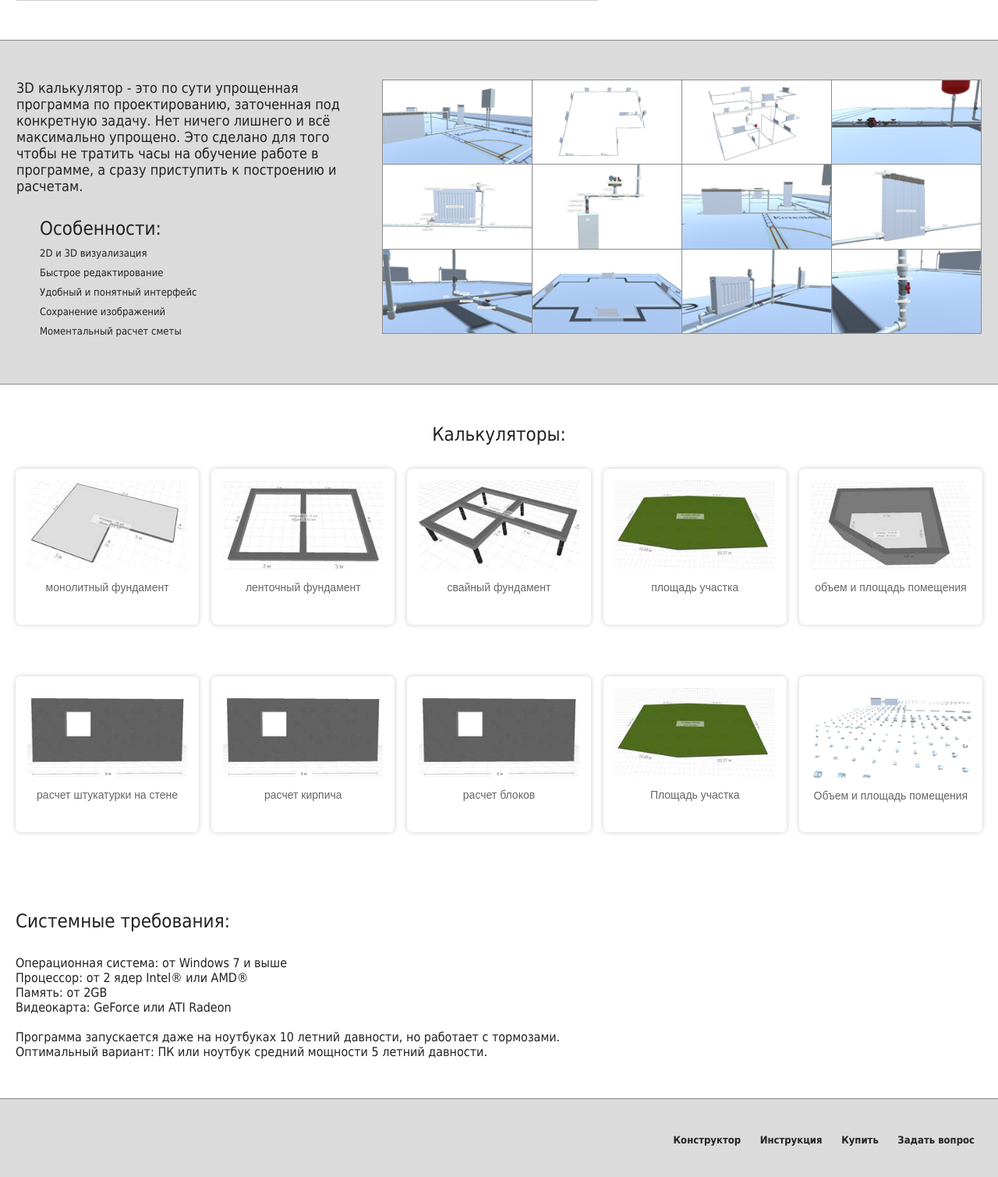
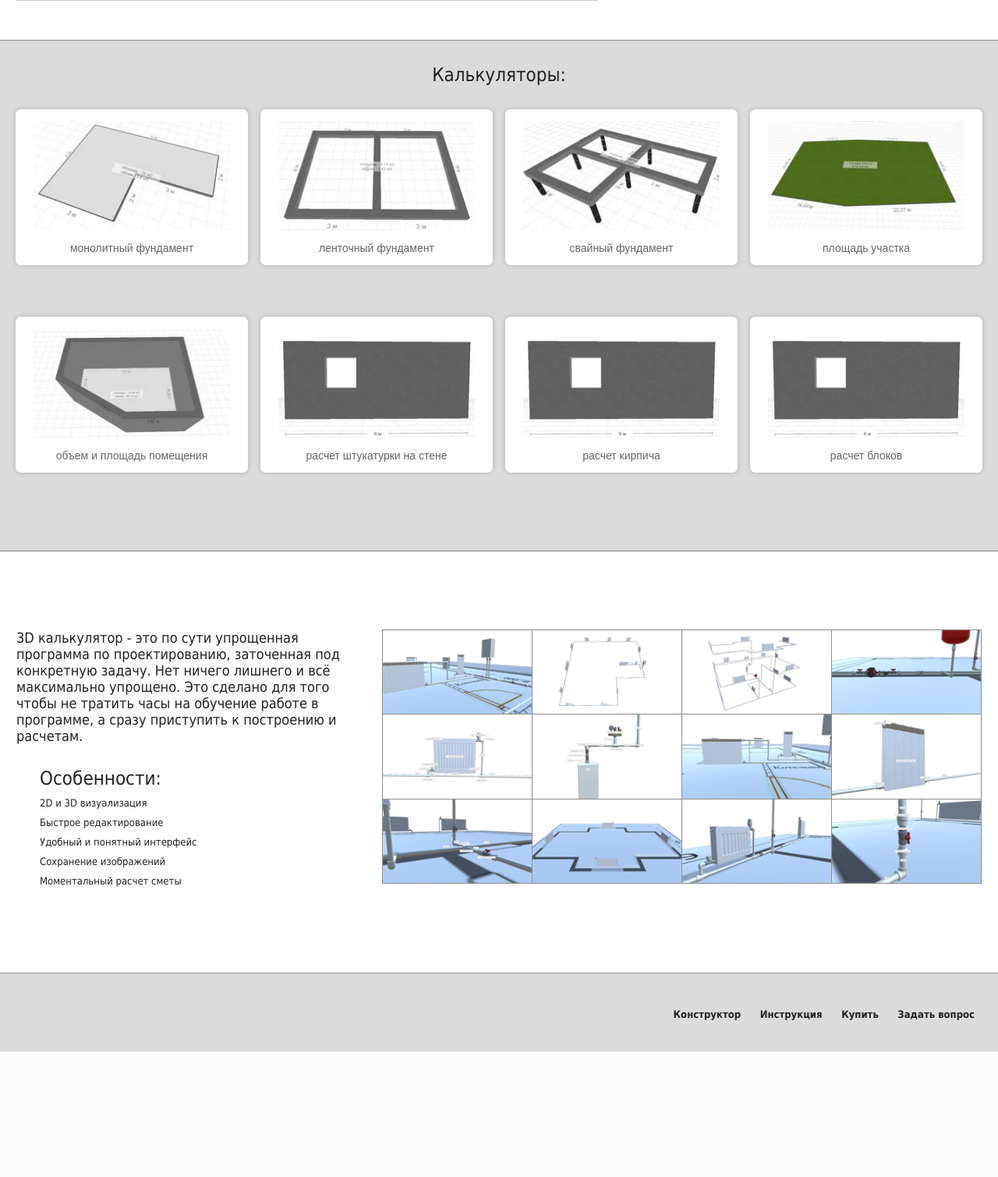
Before and after one commit to vitalikv/3d-stroyka, a PHP site: page / in a window 1280 px wide. Shown: the part 708-2217 px from the top of the page at 78% size. After the commit the page ends 2056 px from the top, so only its background shows below. Run offline with PHP 8.4, Linux system fonts and the light colour scheme.

Commit message:
26 index.php css

```diff
--- a/css/style.css
+++ b/css/style.css
@@ -56,8 +56,8 @@ body:before { content: ""; position: fixed; top: -10px; left: 0;  width: 100%; h
 	display: -ms-grid;
 	display: grid;
 	grid-gap: 1rem;
-	-ms-grid-columns: (1fr)[5];
-	grid-template-columns: repeat(5,1fr);
+	-ms-grid-columns: (1fr)[4];
+	grid-template-columns: repeat(4,1fr);
 	grid-auto-rows: 250px;
 	border-radius: 8px;
 	margin: auto;
--- a/index.php
+++ b/index.php
@@ -115,56 +115,10 @@ $(document).on('click', '[fon]', function () { $('[fon]').css({"display":"none"}
 			</div>
 		</div>
 
-
 		<div class="offset_top_50"></div>
 		<div class="block_line_2">
 			<div class="block_line_1">
-				<div class="offset_top_50"></div>
-				<div class="block_float_2">
-					<div class="ind_text_2">
-					3D калькулятор - это по сути упрощенная программа по проектированию, заточенная под конкретную задачу. Нет ничего лишнего и всё максимально упрощено. Это сделано для того чтобы не тратить часы на обучение работе в программе, а сразу приступить к построению и расчетам.
-					</div>
 				<div class="offset_top_30"></div>
-					<div class="ind_text_1"><div class="padding_left_30">Особенности:</div></div>
-
-					<div class="ind_list_1">
-						<div class="ind_item_1">2D и 3D визуализация</div>
-						<div class="ind_item_1">Быстрое редактирование</div>
-						<div class="ind_item_1">Удобный и понятный интерфейс</div>
-						<div class="ind_item_1">Сохранение изображений</div>
-						<div class="ind_item_1">Моментальный расчет сметы</div>
-					</div>
-				</div>
-
-				<div class="block_right_2">
-					<div class="block_img_1" bl2_img="">
-						<img src="/img/ind/1-m.png" class="img_ind_1" click_img="">
-						<img src="/img/ind/2-m.png" class="img_ind_1" click_img="">
-						<img src="/img/ind/3-m.png" class="img_ind_1" click_img="">
-						<img src="/img/ind/4-m.png" class="img_ind_1" click_img="">
-						<img src="/img/ind/5-m.png" class="img_ind_1" click_img="">
-						<img src="/img/ind/6-m.png" class="img_ind_1" click_img="">
-
-						<img src="/img/ind/7-m.png" class="img_ind_1" click_img="">
-						<img src="/img/ind/8-m.png" class="img_ind_1" click_img="">
-						<img src="/img/ind/9-m.png" class="img_ind_1" click_img="">
-						<img src="/img/ind/10-m.png" class="img_ind_1" click_img="">
-						<img src="/img/ind/11-m.png" class="img_ind_1" click_img="">
-						<img src="/img/ind/12-m.png" class="img_ind_1" click_img="">
-						<div class="clear"></div>
-					</div>
-					<div class="clear"></div>
-				</div>
-
-				<div class="clear"></div>
-				<div class="offset_top_50"></div>
-			</div>
-		</div>
-		<div class="offset_top_50"></div>
-
-
-
-		<div class="block_line_1">
 				<div style="text-align: center; font-size: 24px; color:#222;">Калькуляторы:</div>
 				<div class="offset_top_30"></div>
 
@@ -218,37 +172,59 @@ $(document).on('click', '[fon]', function () { $('[fon]').css({"display":"none"}
 							расчет блоков
 						</div>
 					</a>
-				<a class="ind_bl_1" href="calculator/ploshchad_uchastka">
-					<div class="block_form_1_image_wrap"><img src="/img/4.jpg"></div>
-					<div class="ind_text_3">
-						Площадь участка
 				</div>
-				</a>
-				<a class="ind_bl_1" href="calculator/obyem_pomeshcheniya">
-					<div class="block_form_1_image_wrap"><img src="/img/ind/bl_1.png"></div>
-					<div class="ind_text_3">
-						Объем и площадь помещения
+				<div class="offset_top_50"></div>
 			</div>
-				</a>
-			</div>
-
 		</div>
 		<div class="offset_top_50"></div>
 
+
+
+
 			<div class="block_line_1">
-			<div class="ind_text_1">Системные требования:</div>
+				<div class="offset_top_50"></div>
+				<div class="block_float_2">
+					<div class="ind_text_2">
+					3D калькулятор - это по сути упрощенная программа по проектированию, заточенная под конкретную задачу. Нет ничего лишнего и всё максимально упрощено. Это сделано для того чтобы не тратить часы на обучение работе в программе, а сразу приступить к построению и расчетам.
+					</div>
 					<div class="offset_top_30"></div>
-			Операционная система: от Windows 7 и выше<br>
-			Процессор: от 2 ядер Intel® или AMD®<br>
-			Память: от 2GB<br>
-			Видеокарта: GeForce или ATI Radeon<br><br>
+					<div class="ind_text_1"><div class="padding_left_30">Особенности:</div></div>
 
-			Программа запускается даже на ноутбуках 10 летний давности, но работает с тормозами.<br>
-			Оптимальный вариант: ПК или ноутбук средний мощности 5 летний давности.
+					<div class="ind_list_1">
+						<div class="ind_item_1">2D и 3D визуализация</div>
+						<div class="ind_item_1">Быстрое редактирование</div>
+						<div class="ind_item_1">Удобный и понятный интерфейс</div>
+						<div class="ind_item_1">Сохранение изображений</div>
+						<div class="ind_item_1">Моментальный расчет сметы</div>
+					</div>
 				</div>
 
+				<div class="block_right_2">
+					<div class="block_img_1" bl2_img="">
+						<img src="/img/ind/1-m.png" class="img_ind_1" click_img="">
+						<img src="/img/ind/2-m.png" class="img_ind_1" click_img="">
+						<img src="/img/ind/3-m.png" class="img_ind_1" click_img="">
+						<img src="/img/ind/4-m.png" class="img_ind_1" click_img="">
+						<img src="/img/ind/5-m.png" class="img_ind_1" click_img="">
+						<img src="/img/ind/6-m.png" class="img_ind_1" click_img="">
+
+						<img src="/img/ind/7-m.png" class="img_ind_1" click_img="">
+						<img src="/img/ind/8-m.png" class="img_ind_1" click_img="">
+						<img src="/img/ind/9-m.png" class="img_ind_1" click_img="">
+						<img src="/img/ind/10-m.png" class="img_ind_1" click_img="">
+						<img src="/img/ind/11-m.png" class="img_ind_1" click_img="">
+						<img src="/img/ind/12-m.png" class="img_ind_1" click_img="">
+						<div class="clear"></div>
+					</div>
+					<div class="clear"></div>
+				</div>
+
+				<div class="clear"></div>
+				<div class="offset_top_50"></div>
+			</div>
 
 		<div class="offset_top_50"></div>
+
 
 	</div>
 
```
Lines whose indentation alone changed are shown as unchanged.
